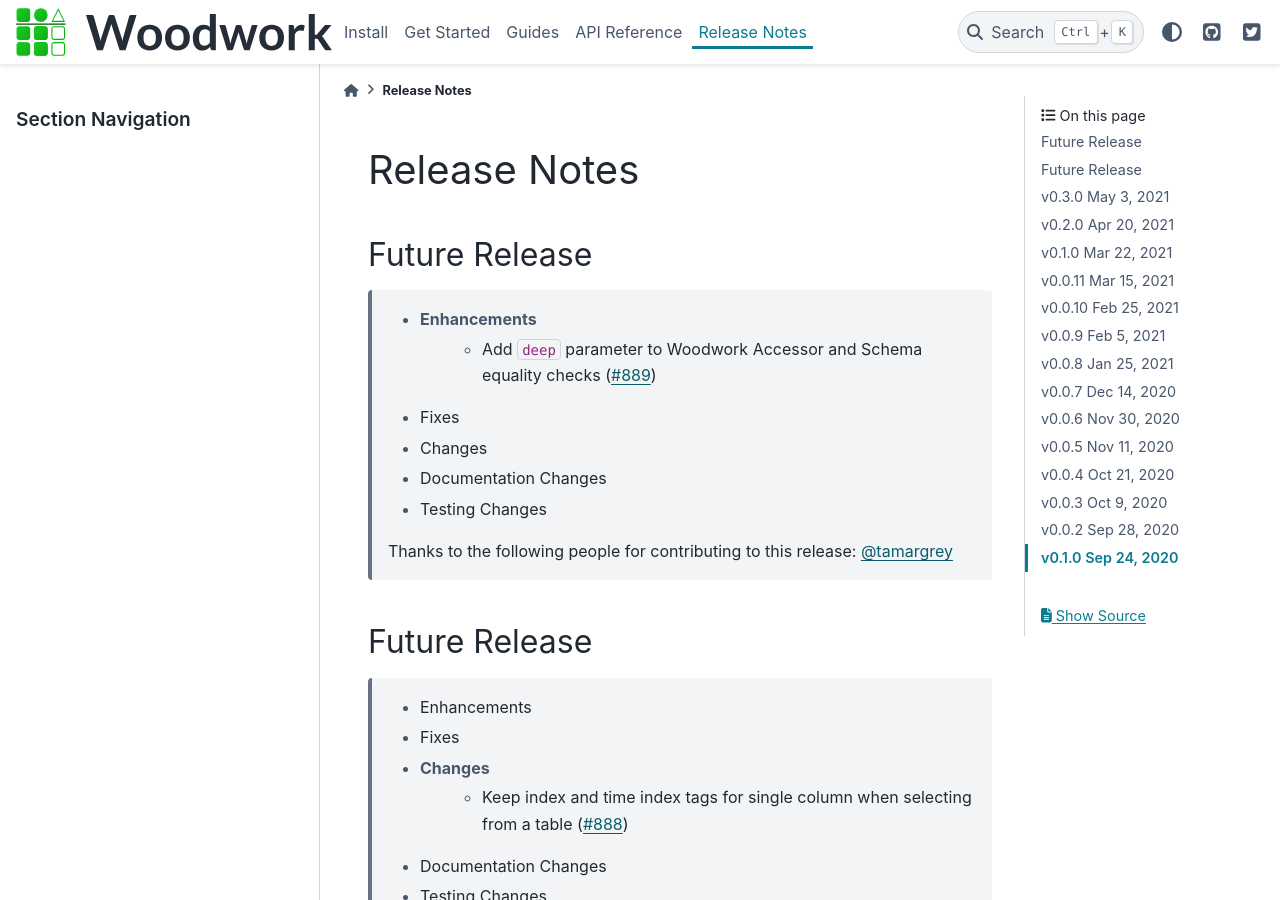
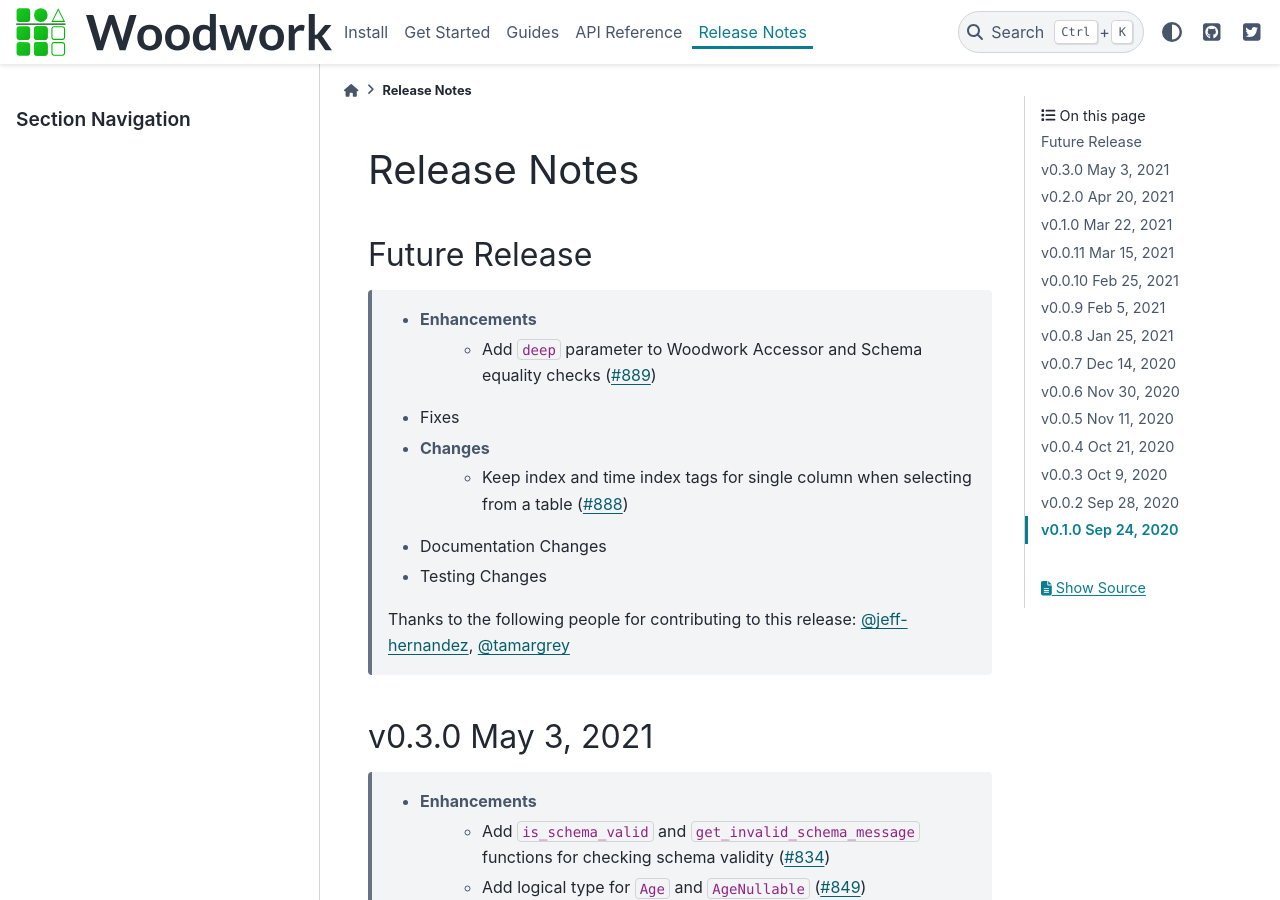
Before and after one commit to alteryx/woodwork, a Sphinx documentation site: the page built from docs/source/release_notes.rst, in a window 1280 px wide and 900 px high. Built offline with Sphinx 7.4.7 and the PyData theme 0.15.4, drawn with Linux system fonts in a browser that asks for light colours; comment, search, counter and statistics services are not loaded.

Commit message:
update release notes

```diff
--- a/docs/source/release_notes.rst
+++ b/docs/source/release_notes.rst
@@ -8,23 +8,12 @@
         * Add ``deep`` parameter to Woodwork Accessor and Schema equality checks (:pr:`889`)
     * Fixes
     * Changes
-    * Documentation Changes
-    * Testing Changes
-
-    Thanks to the following people for contributing to this release:
-    :user:`tamargrey`
-
-Future Release
-==============
-    * Enhancements
-    * Fixes
-    * Changes
         * Keep index and time index tags for single column when selecting from a table (:pr:`888`)
     * Documentation Changes
     * Testing Changes
 
     Thanks to the following people for contributing to this release:
-    :user:`jeff-hernandez`
+    :user:`jeff-hernandez`, :user:`tamargrey`
 
 v0.3.0 May 3, 2021
 ==================
```
